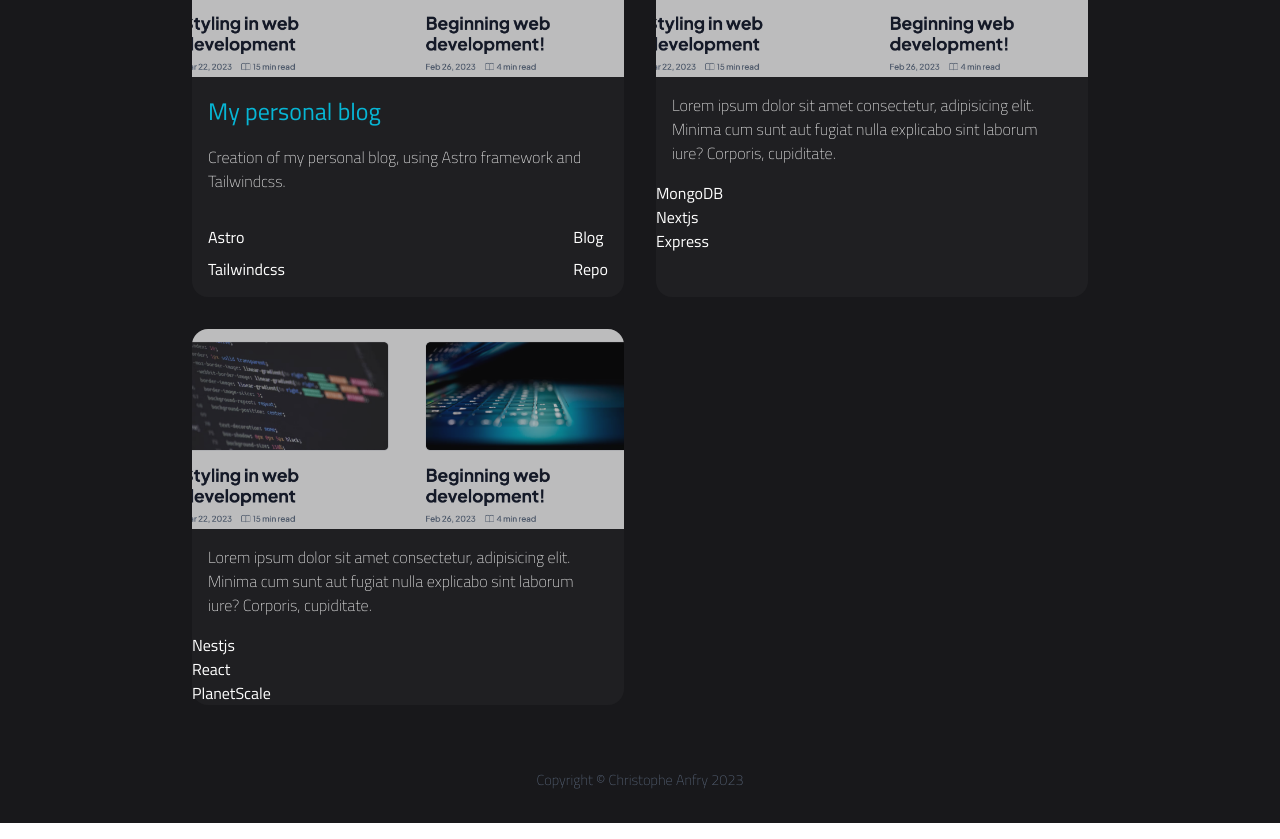
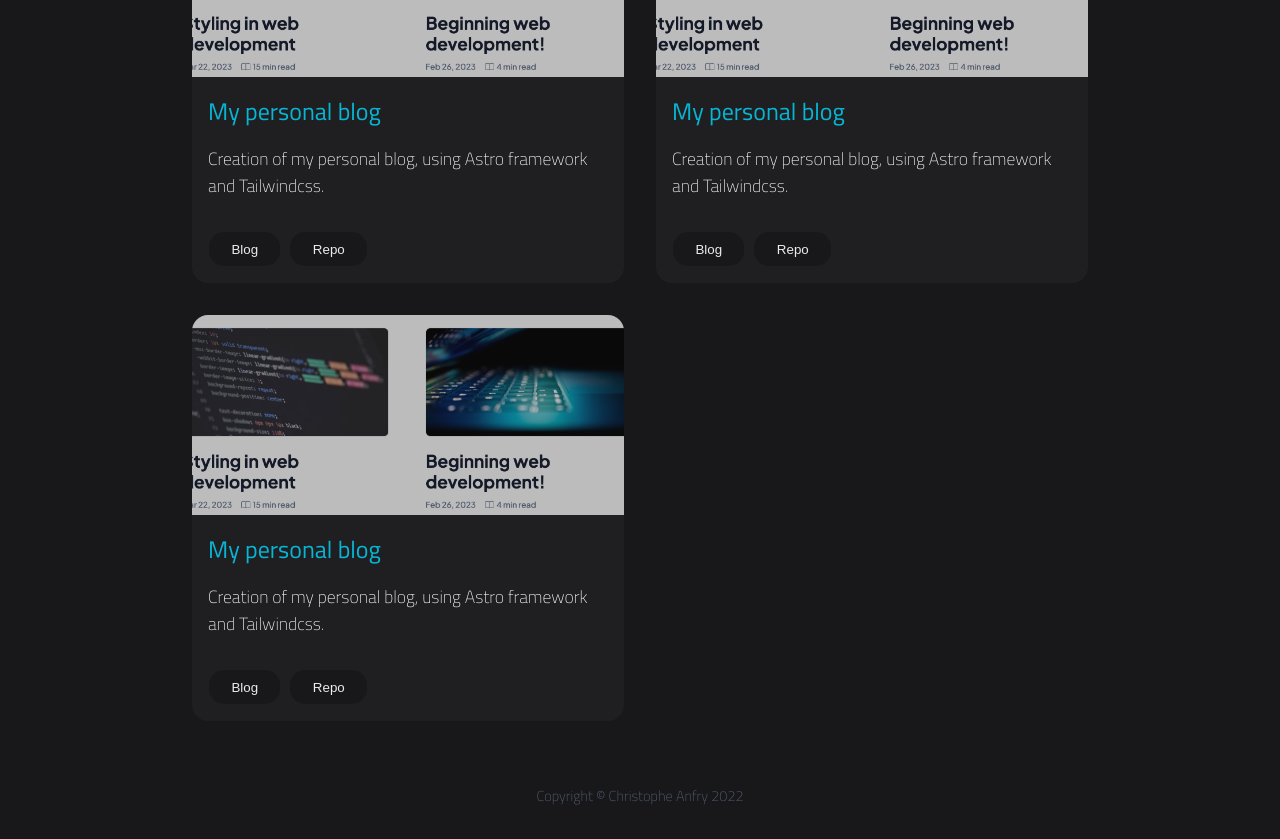
Before and after one commit to Canfry/website, a Next.js app: page /work in a window 1280 px wide. Shown: the part 392-1231 px from the top of the page. Built offline with nearby package versions, Linux system fonts and the light colour scheme.

Commit message:
working on the layout of the card

```diff
--- a/components/Footer.jsx
+++ b/components/Footer.jsx
@@ -1,9 +1,11 @@
 import styles from '../styles/Footer.module.css';
+
+const date = new Date().getFullYear();
 
 export default function Footer() {
   return (
     <div className={styles.footer}>
-      <h3>Copyright &copy; Christophe Anfry 2023</h3>
+      <h3>Copyright &copy; Christophe Anfry {date}</h3>
     </div>
   );
 }
--- a/pages/_document.js
+++ b/pages/_document.js
@@ -4,7 +4,7 @@ export default function Document() {
   return (
     <Html lang='en'>
       <Head>
-        <link rel='icon' href='/logoInskape.png' />
+        <link rel='icon' href='/anfrydev.png' />
       </Head>
       <body>
         <Main />
--- a/pages/work.jsx
+++ b/pages/work.jsx
@@ -25,72 +25,84 @@ export default function work() {
               </p>
             </div>
             <div className={styles.tagLinks}>
-              <div className={styles.languageTags}>
-                <Link
-                  href='https://astro.build/'
-                  target='_blank'
-                  rel='noreferrer'
-                >
-                  Astro
-                </Link>
-                <Link
-                  href='https://tailwindcss.com/'
-                  target='_blank'
-                  rel='noreferrer'
-                >
-                  Tailwindcss
-                </Link>
-              </div>
               <div className={styles.externalLinks}>
                 <Link
                   href='https://fryblog.netlify.app'
                   target='_blank'
                   rel='noreferrer'
+                  className={styles.blog}
                 >
-                  Blog
+                  <button>Blog</button>
                 </Link>
                 <Link
                   href='https://github.com/Canfry/blog'
                   target='_blank'
                   rel='noreferrer'
+                  className={styles.repo}
                 >
-                  Repo
+                  <button>Repo</button>
                 </Link>
               </div>
             </div>
           </div>
           <div className={styles.card}>
-            <div className={styles.coverImg}> </div>
+            <div className={styles.coverImg}></div>
             <div className={styles.cardDescription}>
+              <h1 className={styles.descriptionHeader}>My personal blog</h1>
               <p>
-                Lorem ipsum dolor sit amet consectetur, adipisicing elit. Minima
-                cum sunt aut fugiat nulla explicabo sint laborum iure? Corporis,
-                cupiditate.
+                Creation of my personal blog, using Astro framework and
+                Tailwindcss.
               </p>
             </div>
-            <div>
-              <ul>
-                <li>MongoDB</li>
-                <li>Nextjs</li>
-                <li>Express</li>
-              </ul>
+            <div className={styles.tagLinks}>
+              <div className={styles.externalLinks}>
+                <Link
+                  href='https://fryblog.netlify.app'
+                  target='_blank'
+                  rel='noreferrer'
+                  className={styles.blog}
+                >
+                  <button>Blog</button>
+                </Link>
+                <Link
+                  href='https://github.com/Canfry/blog'
+                  target='_blank'
+                  rel='noreferrer'
+                  className={styles.repo}
+                >
+                  <button>Repo</button>
+                </Link>
+              </div>
             </div>
           </div>
           <div className={styles.card}>
             <div className={styles.coverImg}></div>
             <div className={styles.cardDescription}>
+              <h1 className={styles.descriptionHeader}>My personal blog</h1>
               <p>
-                Lorem ipsum dolor sit amet consectetur, adipisicing elit. Minima
-                cum sunt aut fugiat nulla explicabo sint laborum iure? Corporis,
-                cupiditate.
+                Creation of my personal blog, using Astro framework and
+                Tailwindcss.
               </p>
             </div>
-            <div>
-              <ul>
-                <li>Nestjs</li>
-                <li>React</li>
-                <li>PlanetScale</li>
-              </ul>
+            <div className={styles.tagLinks}>
+              <div className={styles.externalLinks}>
+                <Link
+                  href='https://fryblog.netlify.app'
+                  target='_blank'
+                  rel='noreferrer'
+                  className={styles.blog}
+                >
+                  <button>Blog</button>
+                </Link>
+                <Link
+                  href='https://github.com/Canfry/blog'
+                  target='_blank'
+                  rel='noreferrer'
+                  className={styles.repo}
+                >
+                  <button>Repo</button>
+                </Link>
+              </div>
             </div>
           </div>
         </div>
--- a/styles/Work.module.css
+++ b/styles/Work.module.css
@@ -53,7 +53,8 @@
 
 .cardDescription p {
   font-weight: 200;
-  color: rgb(235, 235, 235);
+  color: white;
+  font-size: 1.1rem;
 }
 
 .tagLinks {
@@ -63,14 +64,42 @@
   justify-content: space-between;
 }
 
-.languageTags {
-  display: flex;
-  flex-direction: column;
-  gap: 0.5rem;
+.tagLinks button {
+  padding: 0.5rem 0.5rem;
+  border-radius: 1rem;
+  color: rgb(235, 235, 235);
 }
 
 .externalLinks {
   display: flex;
-  flex-direction: column;
+  align-items: center;
   gap: 0.5rem;
+  color: rgb(235, 235, 235);
+  font-weight: 100;
 }
+
+.externalLinks button {
+  padding: 0.6rem 1.4rem;
+  cursor: pointer;
+}
+
+.externalLinks button:nth-child(1) {
+  background-color: var(--bg-color);
+  border: 1px solid rgba(255, 255, 255, 0.03);
+}
+
+.externalLinks button:nth-child(2) {
+  background-color: var(--bg-color);
+  border: 1px solid var(--text-secondary-color);
+  color: white;
+}
+
+.externalLinks button:nth-child(2):hover {
+  border: 1px solid black;
+  background-color: black;
+}
+
+.externalLinks button:nth-child(1):hover {
+  border: 1px solid black;
+  background-color: black;
+}
--- a/styles/globals.css
+++ b/styles/globals.css
@@ -23,5 +23,5 @@ ul {
 
 a {
   text-decoration: none;
-  color: var(--text-color);
+  color: rgb(235, 235, 235);
 }
```
Also changed, not shown: public/anfrydev.png (added).
